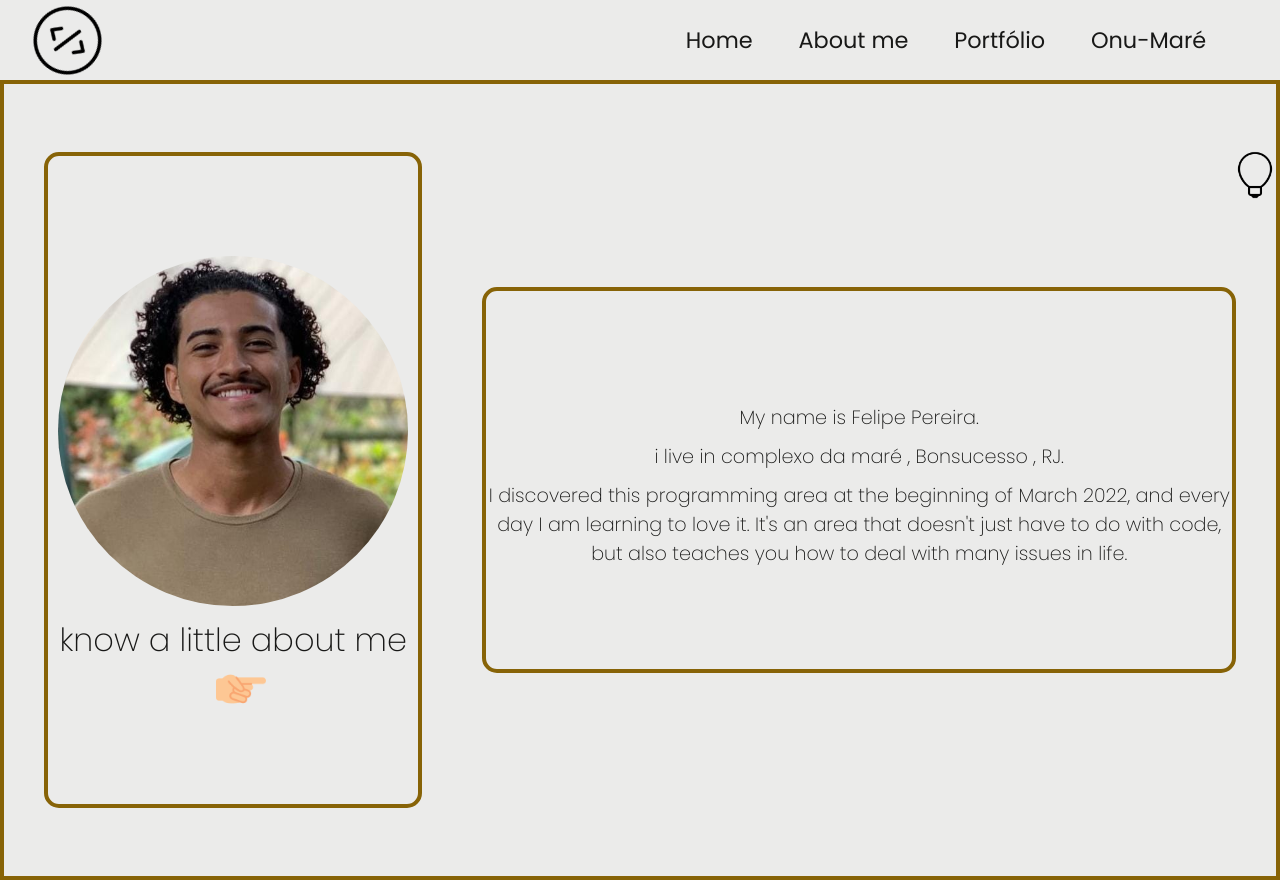
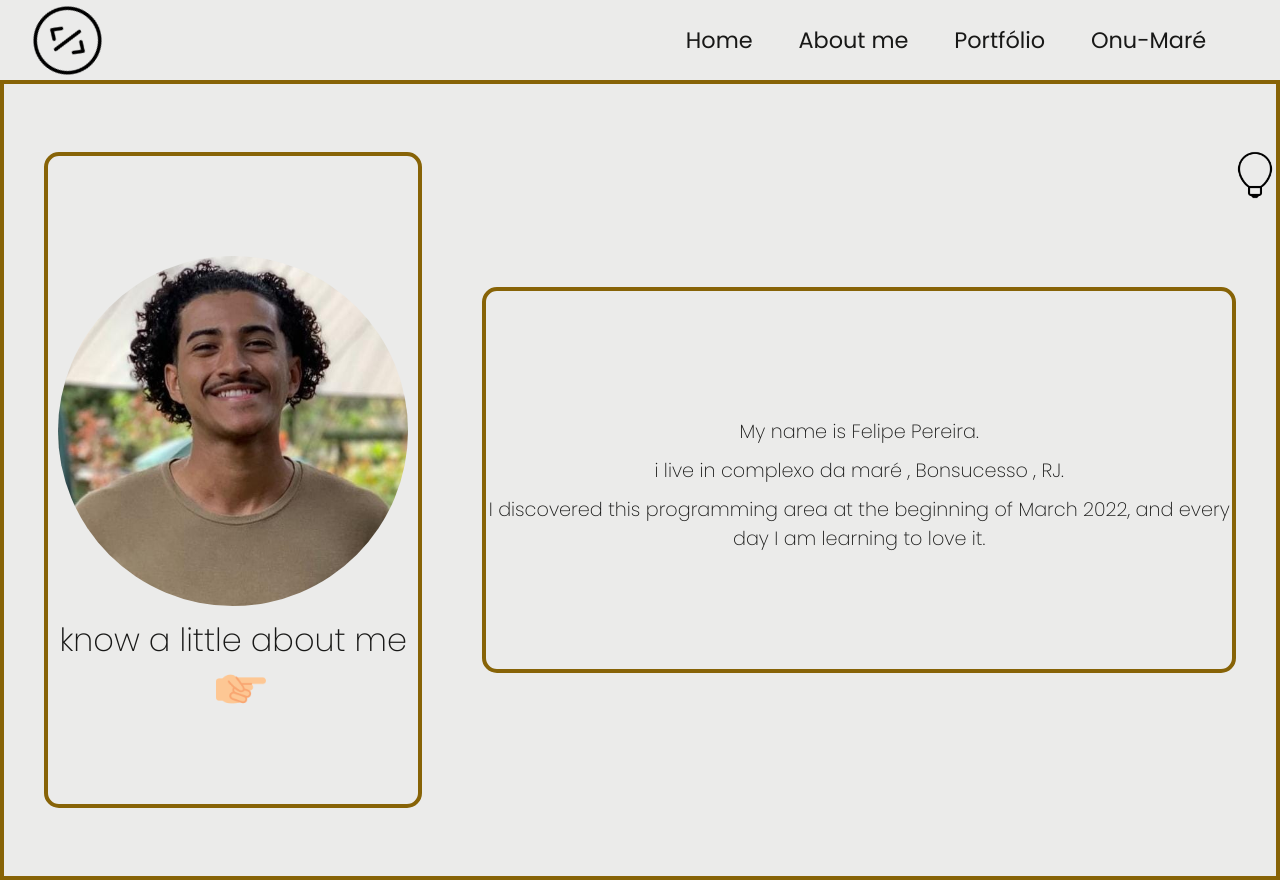
Before and after one commit to Felipesv1/My-Blog-Pessoal, a React (Create React App) app: page /About in a window 1280 px wide. Built offline with nearby package versions, Linux system fonts and the light colour scheme.

Commit message:
Sobre modificado

```diff
--- a/src/pages/About/index.jsx
+++ b/src/pages/About/index.jsx
@@ -20,7 +20,7 @@ export default function About(){
          <S.BoxPs>
             <p>My name is Felipe Pereira. </p>
             <p>i live in complexo da maré , Bonsucesso , RJ. </p>
-            <p>I discovered this programming area at the beginning of March 2022, and every day I am learning to love it. It's an area that doesn't just have to do with code, but also teaches you how to deal with many issues in life.</p>
+            <p>I discovered this programming area at the beginning of March 2022, and every day I am learning to love it.</p>
          </S.BoxPs>
          </S.BoxAbout>
         </S.Container>
```
